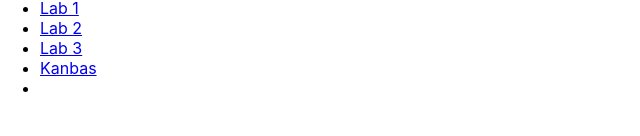
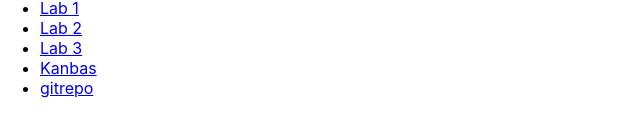
Before and after one commit to jiayuli1104/kanbas-react-web-app-cs5610-fa24, a React (Create React App) app: page /#/Labs in a window 1280 px wide. Shown: the part 164-300 px from the top of the page, without its empty margins (0-640 px from the left). Built offline with nearby package versions, Linux system fonts and the light colour scheme.

Commit message:
fix gitrepo link

```diff
--- a/src/Labs/TOC.tsx
+++ b/src/Labs/TOC.tsx
@@ -7,7 +7,7 @@
       <li><Link id="wd-a2" to="/Labs/Lab2">Lab 2</Link></li>
       <li><Link id="wd-a3" to="/Labs/Lab3">Lab 3</Link></li>
       <li><Link id="wd-k"  to="/Kanbas">Kanbas</Link></li>
-      <li><Link id="wd-github" to="https://github.com/jiayuli1104/kanbas-react-web-app-cs5610-fa24"></Link></li>
+      <li><Link id="wd-github" to="https://github.com/jiayuli1104/kanbas-react-web-app-cs5610-fa24">gitrepo</Link></li>
     </ul>
   );
 }
```
